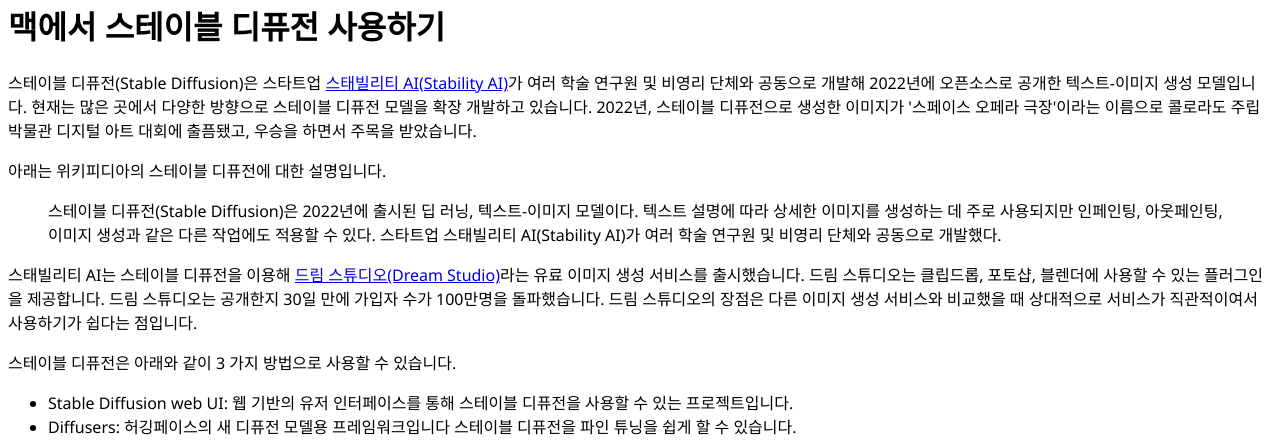
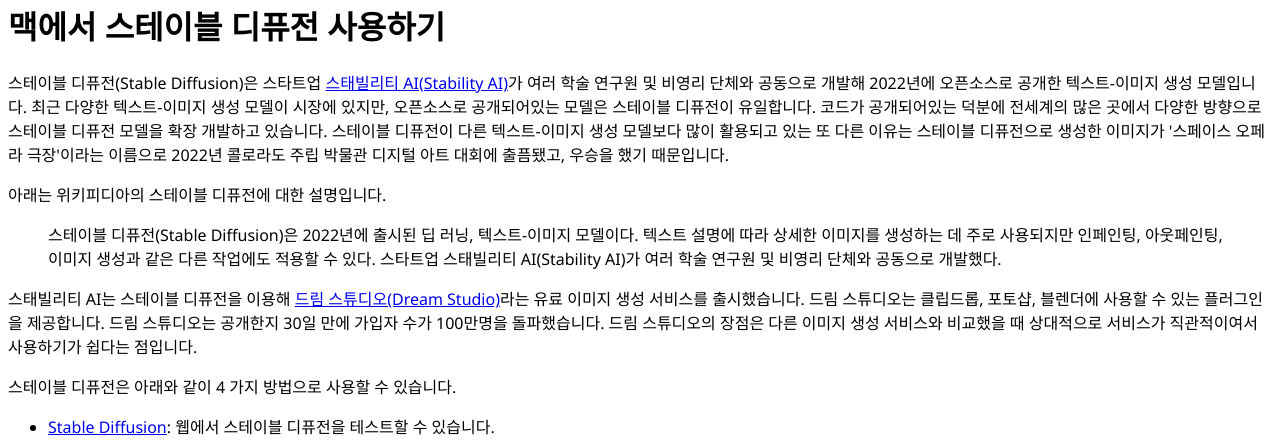
Before and after one commit to marron-b/brown, a Next.js app: page /AI_trends/use_stable_diffusion_on_mac in a window 1280 px wide. Shown: the part 340-781 px from the top of the page. Built offline with nearby package versions, Linux system fonts and the light colour scheme.

Commit message:
Update use_stable_diffusion_on_mac.mdx

```diff
--- a/pages/AI_trends/use_stable_diffusion_on_mac.mdx
+++ b/pages/AI_trends/use_stable_diffusion_on_mac.mdx
@@ -5,7 +5,7 @@ description: 맥에서 스테이블 디퓨전 사용하기
 ![Théâtre D’opéra Spatial](https://static01.nyt.com/images/2022/09/01/business/00roose-1/merlin_212276709_3104aef5-3dc4-4288-bb44-9e5624db0b37-jumbo.jpg?quality=75&auto=webp)
 # 맥에서 스테이블 디퓨전 사용하기
 
-스테이블 디퓨전(Stable Diffusion)은 스타트업 [스태빌리티 AI(Stability AI)](https://stability.ai/)가 여러 학술 연구원 및 비영리 단체와 공동으로 개발해 2022년에 오픈소스로 공개한 텍스트-이미지 생성 모델입니다. 현재는 많은 곳에서 다양한 방향으로 스테이블 디퓨전 모델을 확장 개발하고 있습니다. 2022년, 스테이블 디퓨전으로 생성한 이미지가 '스페이스 오페라 극장'이라는 이름으로 콜로라도 주립 박물관 디지털 아트 대회에 출픔됐고, 우승을 하면서 주목을 받았습니다.
+스테이블 디퓨전(Stable Diffusion)은 스타트업 [스태빌리티 AI(Stability AI)](https://stability.ai/)가 여러 학술 연구원 및 비영리 단체와 공동으로 개발해 2022년에 오픈소스로 공개한 텍스트-이미지 생성 모델입니다. 최근 다양한 텍스트-이미지 생성 모델이 시장에 있지만, 오픈소스로 공개되어있는 모델은 스테이블 디퓨전이 유일합니다. 코드가 공개되어있는 덕분에 전세계의 많은 곳에서 다양한 방향으로 스테이블 디퓨전 모델을 확장 개발하고 있습니다. 스테이블 디퓨전이 다른 텍스트-이미지 생성 모델보다 많이 활용되고 있는 또 다른 이유는 스테이블 디퓨전으로 생성한 이미지가 '스페이스 오페라 극장'이라는 이름으로 2022년 콜로라도 주립 박물관 디지털 아트 대회에 출픔됐고, 우승을 했기 때문입니다.
 
 아래는 위키피디아의 스테이블 디퓨전에 대한 설명입니다.
 
@@ -13,10 +13,12 @@ description: 맥에서 스테이블 디퓨전 사용하기
 
 스태빌리티 AI는 스테이블 디퓨전을 이용해 [드림 스튜디오(Dream Studio)](https://beta.dreamstudio.ai/generate)라는 유료 이미지 생성 서비스를 출시했습니다. 드림 스튜디오는 클립드롭, 포토샵, 블렌더에 사용할 수 있는 플러그인을 제공합니다. 드림 스튜디오는 공개한지 30일 만에 가입자 수가 100만명을 돌파했습니다. 드림 스튜디오의 장점은 다른 이미지 생성 서비스와 비교했을 때 상대적으로 서비스가 직관적이여서 사용하기가 쉽다는 점입니다.
 
-스테이블 디퓨전은 아래와 같이 3 가지 방법으로 사용할 수 있습니다.
-* Stable Diffusion web UI: 웹 기반의 유저 인터페이스를 통해 스테이블 디퓨전을 사용할 수 있는 프로젝트입니다.
+스테이블 디퓨전은 아래와 같이 4 가지 방법으로 사용할 수 있습니다.
+* [Stable Diffusion](https://stablediffusionweb.com/): 웹에서 스테이블 디퓨전을 테스트할 수 있습니다.
+* [Stable Diffusion web UI](https://github.com/AUTOMATIC1111/stable-diffusion-webui): 스테이블 디퓨전을 사용할 수 있는 웹 기반의 유저 인터페이스입니다. 로컬에 스테이블 디퓨전을 설치해서 사용합니다.
 * Diffusers: 허깅페이스의 새 디퓨전 모델용 프레임워크입니다 스테이블 디퓨전을 파인 튜닝을 쉽게 할 수 있습니다.
 * DiffusionBee: 스테이블 디퓨전을 실행할 수 있는 맥용 앱입니다.
+* [ControlNet](https://huggingface.co/spaces/hysts/ControlNet): 허깅페이스에서 스테이블 디퓨전을 테스트할 수 있습니다.
 
 이 글에서는 맥에 스테이블 디퓨전 웹 UI를 설치해서 사용하는 방법에 대해서 알아보겠습니다.
 
```
